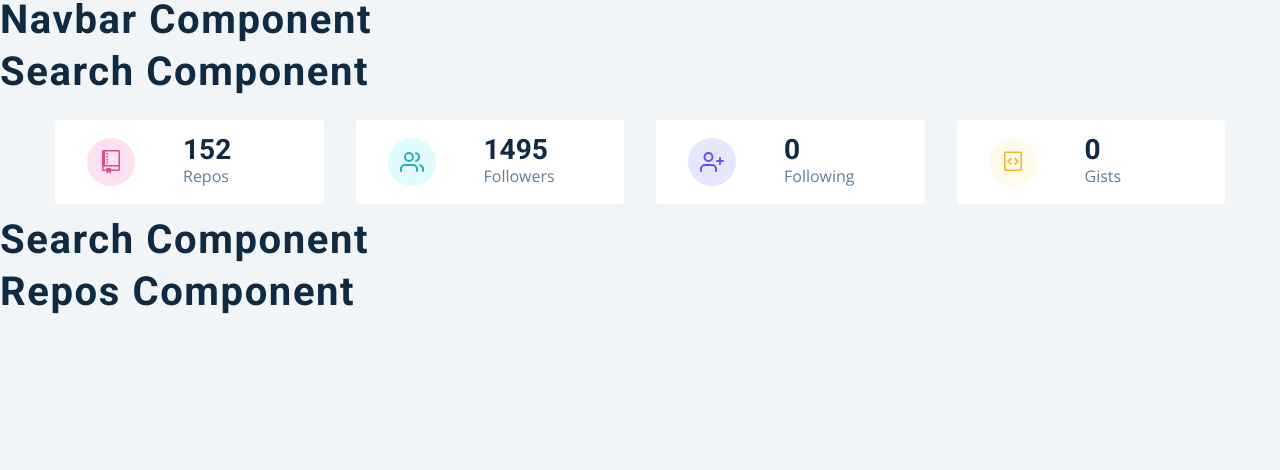
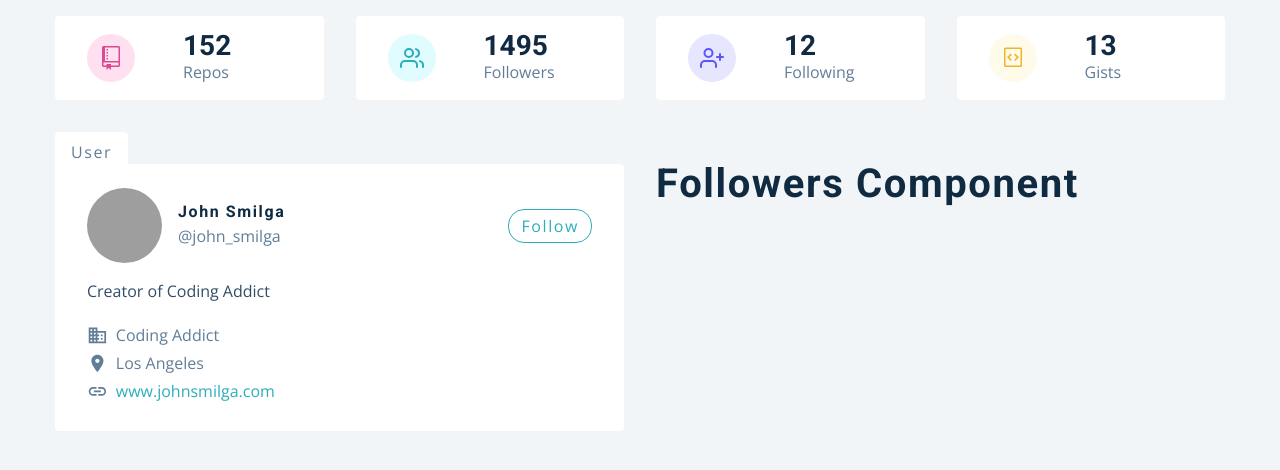
Before and after one commit to ZanyuanYang/Github-Viewer-React, a React (Create React App) app: page / in a window 1280 px wide. Shown: the top 470 px of the page. Built offline with nearby package versions, Linux system fonts and the light colour scheme; grey boxes are pictures that could not be loaded.

Commit message:
Add: add user card

```diff
--- a/src/components/Card.js
+++ b/src/components/Card.js
@@ -3,7 +3,24 @@
 import styled from 'styled-components';
 import { MdBusiness, MdLocationOn, MdLink } from 'react-icons/md';
 const Card = () => {
-  return <h2>card component</h2>;
+  const { githubUser } = React.useContext(GithubContext);
+  const { avatar_url, html_url, name, company, blog, bio, location, twitter_username } = githubUser;
+  return <Wrapper>
+    <header>
+      <img src={avatar_url} alt={name} />
+      <div>
+        <h4>{name}</h4>
+        <p>@{ twitter_username || 'john' }</p>
+      </div>
+      <a href={html_url}>follow</a>
+    </header>
+    <p className='bio'>{bio}</p>
+    <div className='links'>
+      <p><MdBusiness></MdBusiness>{company}</p>
+      <p><MdLocationOn></MdLocationOn>{location || 'earth'}</p>
+      <a href={`https://${blog}`}><MdLink></MdLink>{blog}</a>
+    </div>
+  </Wrapper>;
 };
 const Wrapper = styled.article`
   background: var(--clr-white);
--- a/src/components/User.js
+++ b/src/components/User.js
@@ -3,7 +3,12 @@
 import Card from './Card';
 import Followers from './Followers';
 const User = () => {
-  return <h2>search component</h2>;
+  return <section className='section'>
+    <Wrapper className='section-center'>
+      <Card />
+      <Followers />
+    </Wrapper>
+  </section>;
 };
 
 const Wrapper = styled.div`
--- a/src/context/mockData.js/mockUser.js
+++ b/src/context/mockData.js/mockUser.js
@@ -29,9 +29,9 @@
   bio: 'Creator of Coding Addict',
   twitter_username: 'john_smilga',
   public_repos: 152,
-  public_gists: 0,
+  public_gists: 13,
   followers: 1495,
-  following: 0,
+  following: 12,
   created_at: '2018-08-06T06:48:23Z',
   updated_at: '2020-07-08T05:01:32Z',
 };
--- a/src/pages/Dashboard.js
+++ b/src/pages/Dashboard.js
@@ -5,11 +5,11 @@
 const Dashboard = () => {
   return (
     <main>
-      <Navbar />
-      <Search />
+      {/* <Navbar /> */}
+      {/* <Search /> */}
       <Info />
       <User />
-      <Repos />
+      {/* <Repos /> */}
     </main>
   );
 };
```
